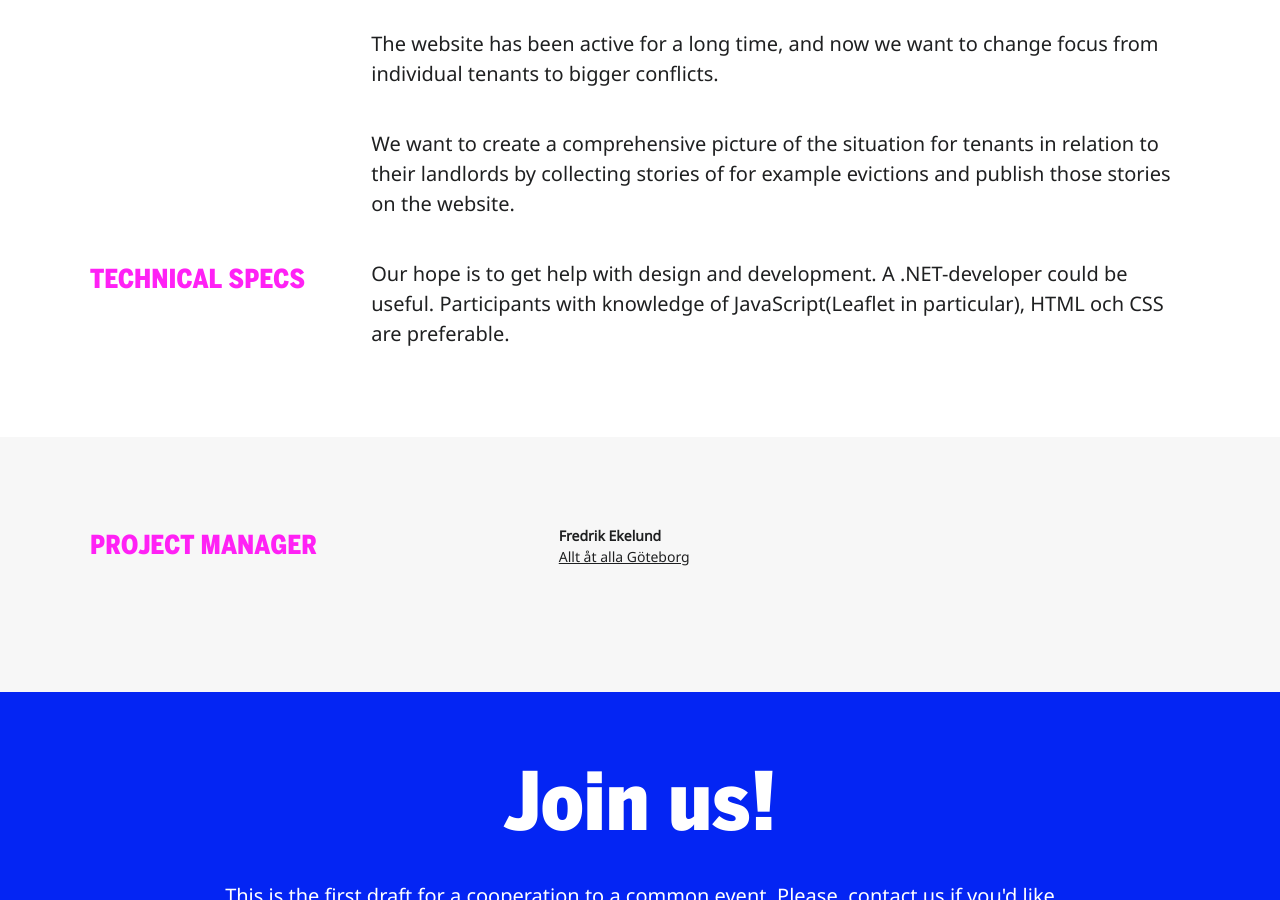
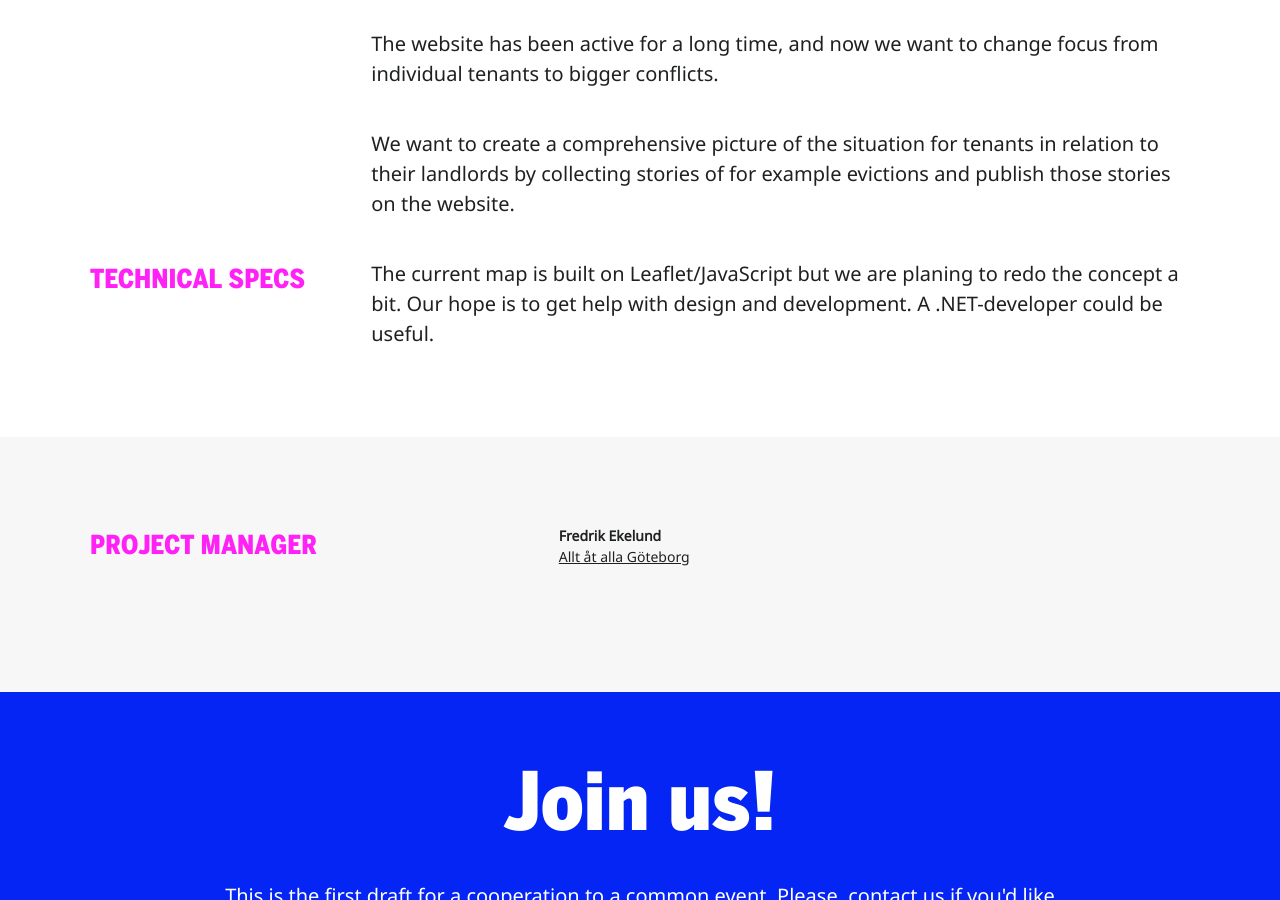
Before and after one commit to civictechsweden/civictech.se, a Jekyll site: the page built from _posts/2018-02-01-hyresrattskollen-en.md, in a window 1280 px wide and 900 px high, scrolled down 1008 px. Built offline with Jekyll 4.4.1, drawn with Linux system fonts in a browser that asks for light colours; nearby versions of some CDN libraries.

Commit message:
Updated Hyresrattskollen En

```diff
--- a/_posts/2018-02-01-hyresrattskollen-en.md
+++ b/_posts/2018-02-01-hyresrattskollen-en.md
@@ -16,13 +16,13 @@
 ingress-text: A website by Allt åt alla Göteborg to keep track of tenancy prices and
   acknowledge conflicts with landlords.
 image: "/uploads/logo-hyresrattskollen.png"
+links:
+- title: Hyresrättskollen
+  url: http://hyresrattskollen.se/
 contact:
 - name: Fredrik Ekelund
   organisation: Allt åt alla Göteborg
   organisation-link: https://alltatalla.se/goteborg
-links:
-- title: Hyresrättskollen
-  url: http://hyresrattskollen.se/
 ---
 
 A website by Allt åt alla Göteborg to keep track of tenancy prices and acknowledge conflicts.
@@ -32,4 +32,4 @@
 We want to create a comprehensive picture of the situation for tenants in relation to their landlords by collecting stories of for example evictions and publish those stories on the website.
 
 ## Technical specs
-Our hope is to get help with design and development. A .NET-developer could be useful. Participants with knowledge of JavaScript(Leaflet in particular), HTML och CSS are preferable.
+The current map is built on Leaflet/JavaScript but we are planing to redo the concept a bit. Our hope is to get help with design and development. A .NET-developer could be useful.
```
